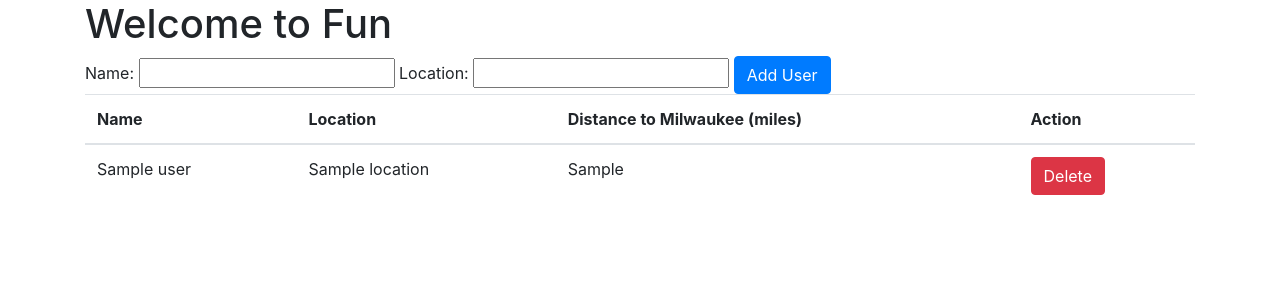
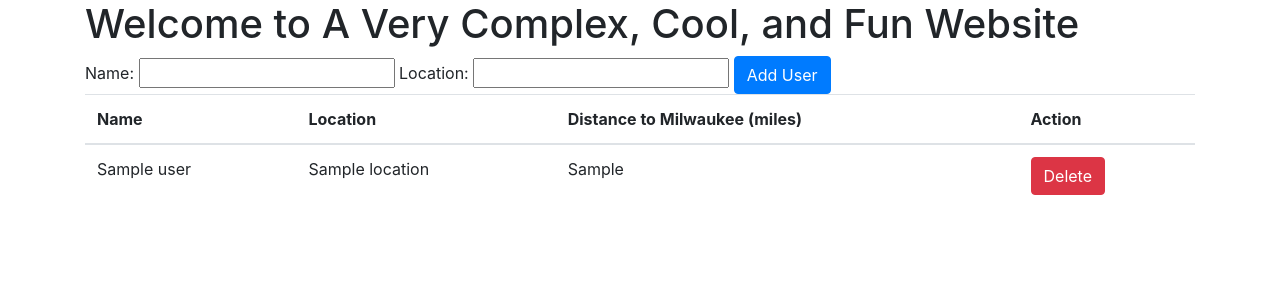
Before and after one commit to straslerj/csc5201-lab-8, a Flask app: template templates/user_management.html in a window 1280 px wide. Shown: the top 300 px of the page. Run offline with Flask 3, Linux system fonts and the light colour scheme; the template is opened without the code that fills it: most values are stand-ins (such as "Sample title", 1, 10 or a date in 2020); parts of the project's set-up code (start-up, migrations or seed data) failed here and were passed over; some libraries are stand-ins or nearby versions.

Commit message:
Updates HTML

```diff
--- a/templates/user_management.html
+++ b/templates/user_management.html
@@ -8,7 +8,7 @@
 </head>
 <body>
     <div class="container">
-        <h1>Welcome to Fun</h1>
+        <h1>Welcome to A Very Complex, Cool, and Fun Website</h1>
 
         <!-- Form for adding a new user -->
         <form method="post" action="{{ url_for('user_management') }}">
```
